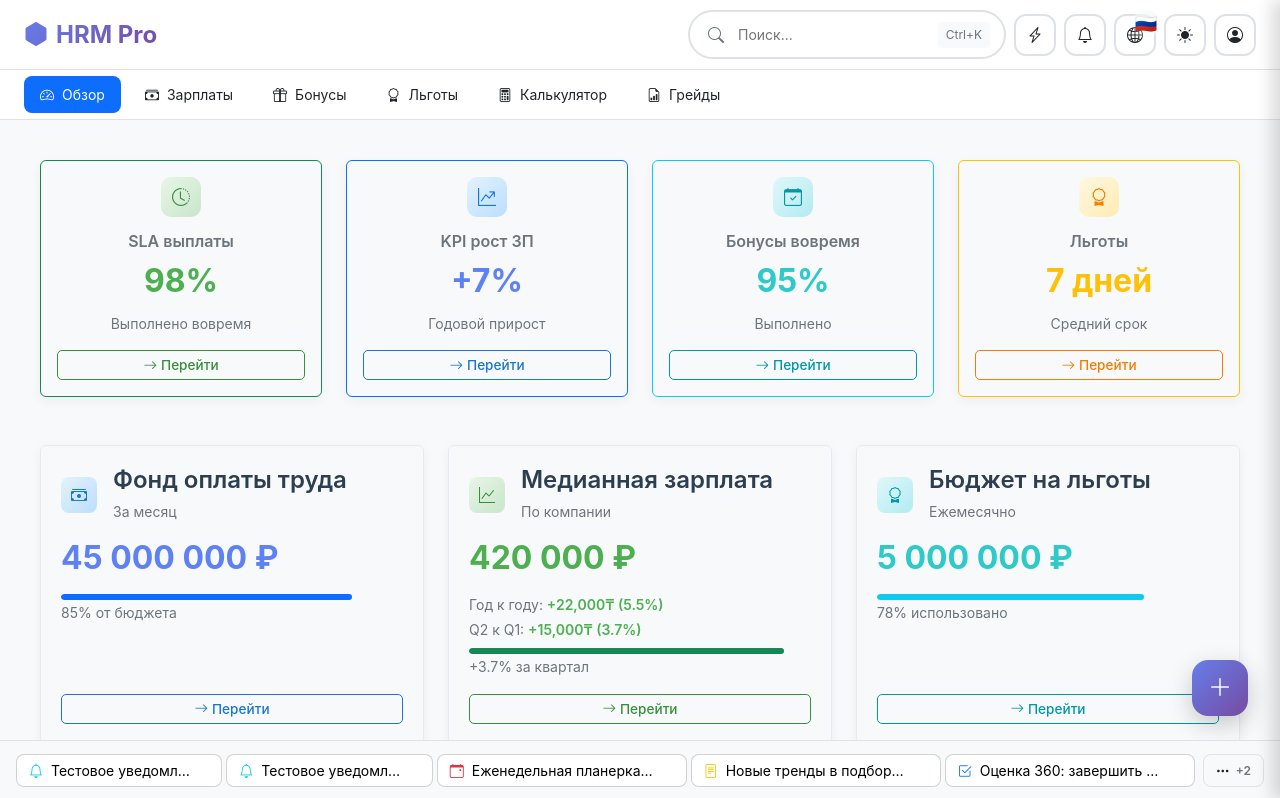
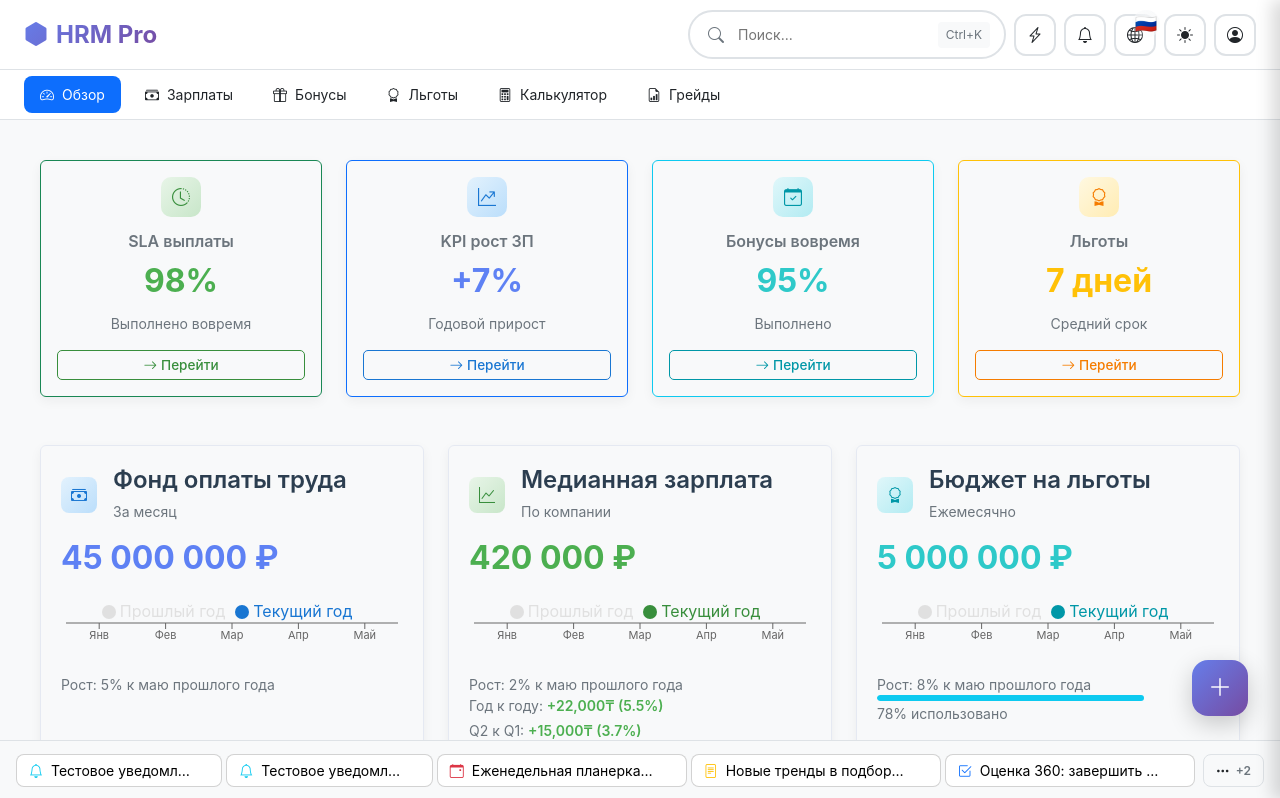
Before and after one commit to agolubenk/HRM-Pro, a React (Create React App) app: page /cb in a window 1280 px wide. Shown: the top 798 px of the page. Built offline with nearby package versions, Linux system fonts and the light colour scheme.

Commit message:
charts UPD and C&B UPD

```diff
--- a/package.json
+++ b/package.json
@@ -21,11 +21,14 @@
     "@types/react-dom": "^19.1.6",
     "bootstrap": "^5.3.7",
     "bootstrap-icons": "^1.13.1",
+    "chart.js": "^4.5.0",
     "react": "^19.1.0",
+    "react-chartjs-2": "^5.3.0",
     "react-dom": "^19.1.0",
     "react-i18next": "^15.5.3",
     "react-router-dom": "^7.6.2",
     "react-scripts": "5.0.1",
+    "recharts": "^3.0.0",
     "serve": "^14.2.1",
     "typescript": "^4.9.5",
     "web-vitals": "^2.1.4",
--- a/src/pages/CBPage.tsx
+++ b/src/pages/CBPage.tsx
@@ -1,5 +1,6 @@
 import React from 'react';
 import './CBPage.css';
+import { LineChart, Line, ResponsiveContainer, Tooltip, BarChart, Bar, XAxis, YAxis, Legend, LabelList } from 'recharts';
 
 const CBPage: React.FC = () => {
   // Моковые данные для задач
@@ -9,6 +10,35 @@ const CBPage: React.FC = () => {
     {id:3, title:'Согласовать бюджет на льготы', desc:'Провести согласование бюджета на корпоративные льготы на Q3. Срок: до 25 июня.', status:'На утверждение', priority: 'high'},
     {id:4, title:'Обновить грейды сотрудников', desc:'Провести пересмотр грейдов по итогам оценки эффективности. Срок: до 30 июня.', status:'Для информации', priority: 'low'}
   ];
+
+  // Моковые данные для графиков (текущий и прошлый год)
+  const payrollData = [
+    { month: 'Янв', current: 45000000, prev: 41000000 },
+    { month: 'Фев', current: 45200000, prev: 41500000 },
+    { month: 'Мар', current: 45500000, prev: 42000000 },
+    { month: 'Апр', current: 45800000, prev: 43000000 },
+    { month: 'Май', current: 46000000, prev: 44000000 },
+  ];
+  const medianSalaryData = [
+    { month: 'Янв', current: 420000, prev: 390000 },
+    { month: 'Фев', current: 421000, prev: 395000 },
+    { month: 'Мар', current: 422000, prev: 400000 },
+    { month: 'Апр', current: 423000, prev: 410000 },
+    { month: 'Май', current: 424000, prev: 415000 },
+  ];
+  const benefitsBudgetData = [
+    { month: 'Янв', current: 5000000, prev: 4000000 },
+    { month: 'Фев', current: 5100000, prev: 4200000 },
+    { month: 'Мар', current: 5200000, prev: 4500000 },
+    { month: 'Апр', current: 5300000, prev: 4800000 },
+    { month: 'Май', current: 5400000, prev: 5000000 },
+  ];
+
+  // Функция для вычисления относительного изменения (в процентах)
+  const getDelta = (curr: number, prev: number) => {
+    if (!prev) return 0;
+    return Math.round(((curr - prev) / prev) * 100);
+  };
 
   const formatCurrency = (amount: number) => {
     return new Intl.NumberFormat('ru-RU', {
@@ -137,12 +167,25 @@ const CBPage: React.FC = () => {
               <div className="mb-3">
                 <h2 className="text-primary mb-0 d-inline-block fw-bold">{formatCurrency(45000000)}</h2>
               </div>
-              <div className="mb-3">
-                <div className="progress">
-                  <div className="progress-bar bg-primary" style={{width: '85%'}}></div>
-                </div>
-                <small className="text-muted">85% от бюджета</small>
+              <div className="mb-3" style={{height: 64}}>
+                <ResponsiveContainer width="100%" height="100%">
+                  <BarChart data={payrollData} margin={{ top: 5, right: 5, left: 5, bottom: 5 }}>
+                    <XAxis dataKey="month" tick={{ fontSize: 11 }} />
+                    <YAxis hide />
+                    <Tooltip formatter={formatCurrency} labelFormatter={label => `Месяц: ${label}`} />
+                    <Legend verticalAlign="top" height={24} iconType="circle"/>
+                    <Bar dataKey="prev" fill="#e0e0e0" name="Прошлый год" maxBarSize={16} />
+                    <Bar dataKey="current" fill="#1976d2" name="Текущий год" maxBarSize={16} >
+                      <LabelList dataKey={d => getDelta(d.current, d.prev) + '%'} position="top" fill="#1976d2" fontSize={10} formatter={v => {
+                        const num = typeof v === 'string' ? parseInt(v) : Number(v);
+                        if (!isNaN(num)) return num > 0 ? `+${num}%` : `${num}%`;
+                        return v;
+                      }} />
+                    </Bar>
+                  </BarChart>
+                </ResponsiveContainer>
               </div>
+              <small className="text-muted">Рост: {getDelta(payrollData[payrollData.length-1].current, payrollData[payrollData.length-1].prev)}% к маю прошлого года</small>
               <button className="btn btn-outline-primary btn-sm w-100 mt-auto">
                 <i className="bi bi-arrow-right me-1"></i>
                 Перейти
@@ -165,6 +208,25 @@ const CBPage: React.FC = () => {
               <div className="mb-3">
                 <h2 className="text-success mb-0 d-inline-block fw-bold">{formatCurrency(420000)}</h2>
               </div>
+              <div className="mb-3" style={{height: 64}}>
+                <ResponsiveContainer width="100%" height="100%">
+                  <BarChart data={medianSalaryData} margin={{ top: 5, right: 5, left: 5, bottom: 5 }}>
+                    <XAxis dataKey="month" tick={{ fontSize: 11 }} />
+                    <YAxis hide />
+                    <Tooltip formatter={formatCurrency} labelFormatter={label => `Месяц: ${label}`} />
+                    <Legend verticalAlign="top" height={24} iconType="circle"/>
+                    <Bar dataKey="prev" fill="#e0e0e0" name="Прошлый год" maxBarSize={16} />
+                    <Bar dataKey="current" fill="#388e3c" name="Текущий год" maxBarSize={16} >
+                      <LabelList dataKey={d => getDelta(d.current, d.prev) + '%'} position="top" fill="#388e3c" fontSize={10} formatter={v => {
+                        const num = typeof v === 'string' ? parseInt(v) : Number(v);
+                        if (!isNaN(num)) return num > 0 ? `+${num}%` : `${num}%`;
+                        return v;
+                      }} />
+                    </Bar>
+                  </BarChart>
+                </ResponsiveContainer>
+              </div>
+              <small className="text-muted">Рост: {getDelta(medianSalaryData[medianSalaryData.length-1].current, medianSalaryData[medianSalaryData.length-1].prev)}% к маю прошлого года</small>
               <div className="mb-2">
                 <div className="d-flex justify-content-between small text-muted mb-1">
                   <span>Год к году: <span className='fw-semibold text-success'>+22,000₸ (5.5%)</span></span>
@@ -201,6 +263,25 @@ const CBPage: React.FC = () => {
               <div className="mb-3">
                 <h2 className="text-info mb-0 d-inline-block fw-bold">{formatCurrency(5000000)}</h2>
               </div>
+              <div className="mb-3" style={{height: 64}}>
+                <ResponsiveContainer width="100%" height="100%">
+                  <BarChart data={benefitsBudgetData} margin={{ top: 5, right: 5, left: 5, bottom: 5 }}>
+                    <XAxis dataKey="month" tick={{ fontSize: 11 }} />
+                    <YAxis hide />
+                    <Tooltip formatter={formatCurrency} labelFormatter={label => `Месяц: ${label}`} />
+                    <Legend verticalAlign="top" height={24} iconType="circle"/>
+                    <Bar dataKey="prev" fill="#e0e0e0" name="Прошлый год" maxBarSize={16} />
+                    <Bar dataKey="current" fill="#0097a7" name="Текущий год" maxBarSize={16} >
+                      <LabelList dataKey={d => getDelta(d.current, d.prev) + '%'} position="top" fill="#0097a7" fontSize={10} formatter={v => {
+                        const num = typeof v === 'string' ? parseInt(v) : Number(v);
+                        if (!isNaN(num)) return num > 0 ? `+${num}%` : `${num}%`;
+                        return v;
+                      }} />
+                    </Bar>
+                  </BarChart>
+                </ResponsiveContainer>
+              </div>
+              <small className="text-muted">Рост: {getDelta(benefitsBudgetData[benefitsBudgetData.length-1].current, benefitsBudgetData[benefitsBudgetData.length-1].prev)}% к маю прошлого года</small>
               <div className="mb-3">
                 <div className="progress">
                   <div className="progress-bar bg-info" style={{width: '78%'}}></div>
```
Also changed, not shown: 1 other file (tests, documents, lock files or other folders).
